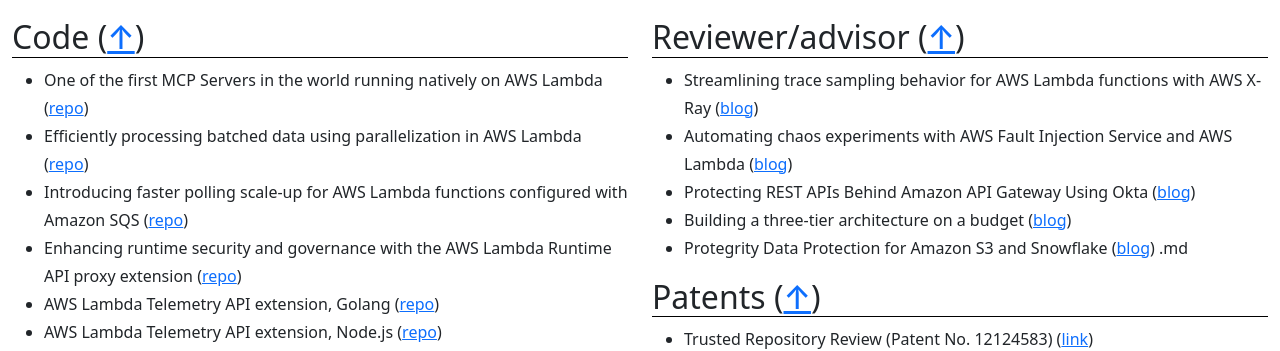
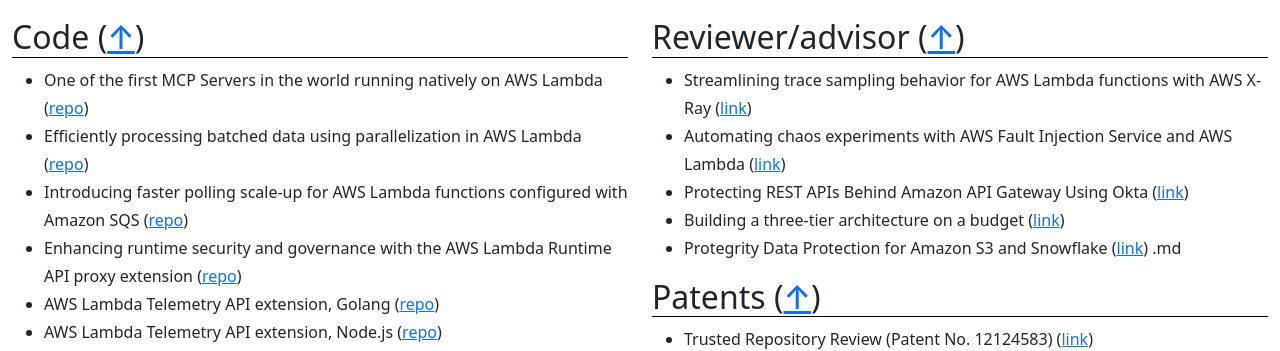
Before and after one commit to aal80/whoami, a Jekyll site: the page built from index.md, in a window 1280 px wide and 900 px high, scrolled down 1552 px. Shown: the part 163-514 px from the top of the window. Built offline with Jekyll 4.4.1, drawn with Linux system fonts in a browser that asks for light colours.

Commit message:
Update reviewer.md

```diff
--- a/_includes/reviewer.md
+++ b/_includes/reviewer.md
@@ -1,8 +1,8 @@
 ## Reviewer/advisor ([↑](#top))
 
-- Streamlining trace sampling behavior for AWS Lambda functions with AWS X-Ray ([blog](https://aws.amazon.com/blogs/compute/streamlining-trace-sampling-behavior-for-aws-lambda-functions-with-aws-x-ray/))
-- Automating chaos experiments with AWS Fault Injection Service and AWS Lambda ([blog](https://aws.amazon.com/blogs/compute/automating-chaos-experiments-with-aws-fault-injection-service-and-aws-lambda/))
-- Protecting REST APIs Behind Amazon API Gateway Using Okta ([blog](https://auth0.com/blog/protecting-rest-apis-behind-aws-api-gateway/))
-- Building a three-tier architecture on a budget ([blog](https://aws.amazon.com/blogs/architecture/building-a-three-tier-architecture-on-a-budget/))
-- Protegrity Data Protection for Amazon S3 and Snowflake ([blog](https://docs.aws.amazon.com/architecture-diagrams/latest/protegrity-data-protection-for-amazon-s3-and-snowflake/protegrity-data-protection-for-amazon-s3-and-snowflake.html))
+- Streamlining trace sampling behavior for AWS Lambda functions with AWS X-Ray ([link](https://aws.amazon.com/blogs/compute/streamlining-trace-sampling-behavior-for-aws-lambda-functions-with-aws-x-ray/))
+- Automating chaos experiments with AWS Fault Injection Service and AWS Lambda ([link](https://aws.amazon.com/blogs/compute/automating-chaos-experiments-with-aws-fault-injection-service-and-aws-lambda/))
+- Protecting REST APIs Behind Amazon API Gateway Using Okta ([link](https://auth0.com/blog/protecting-rest-apis-behind-aws-api-gateway/))
+- Building a three-tier architecture on a budget ([link](https://aws.amazon.com/blogs/architecture/building-a-three-tier-architecture-on-a-budget/))
+- Protegrity Data Protection for Amazon S3 and Snowflake ([link](https://docs.aws.amazon.com/architecture-diagrams/latest/protegrity-data-protection-for-amazon-s3-and-snowflake/protegrity-data-protection-for-amazon-s3-and-snowflake.html))
 .md
```
